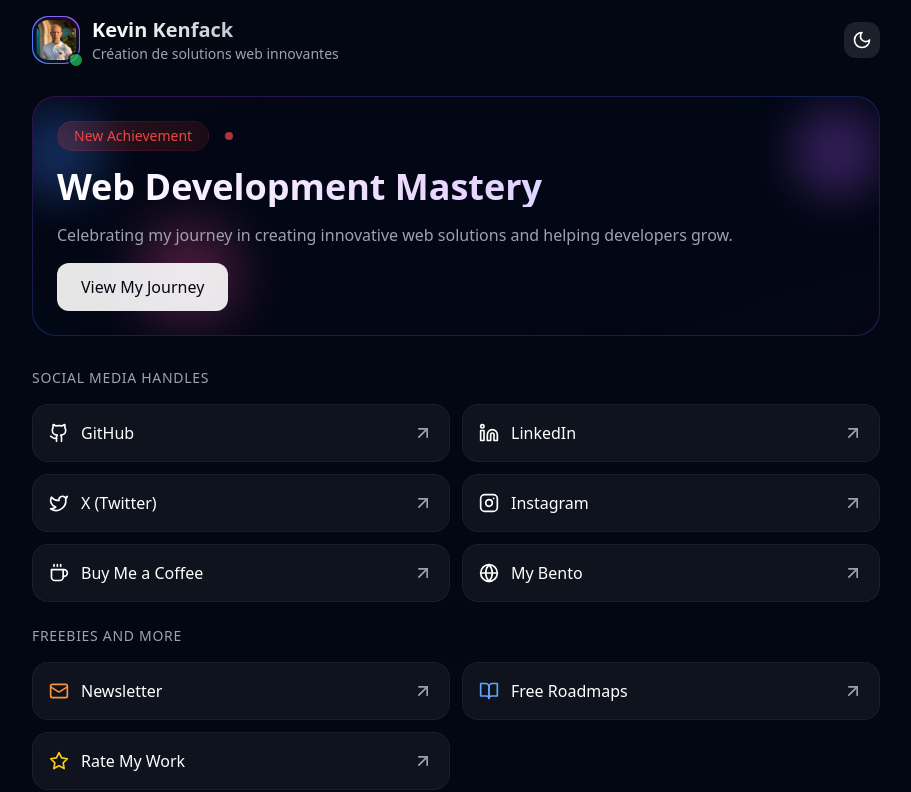
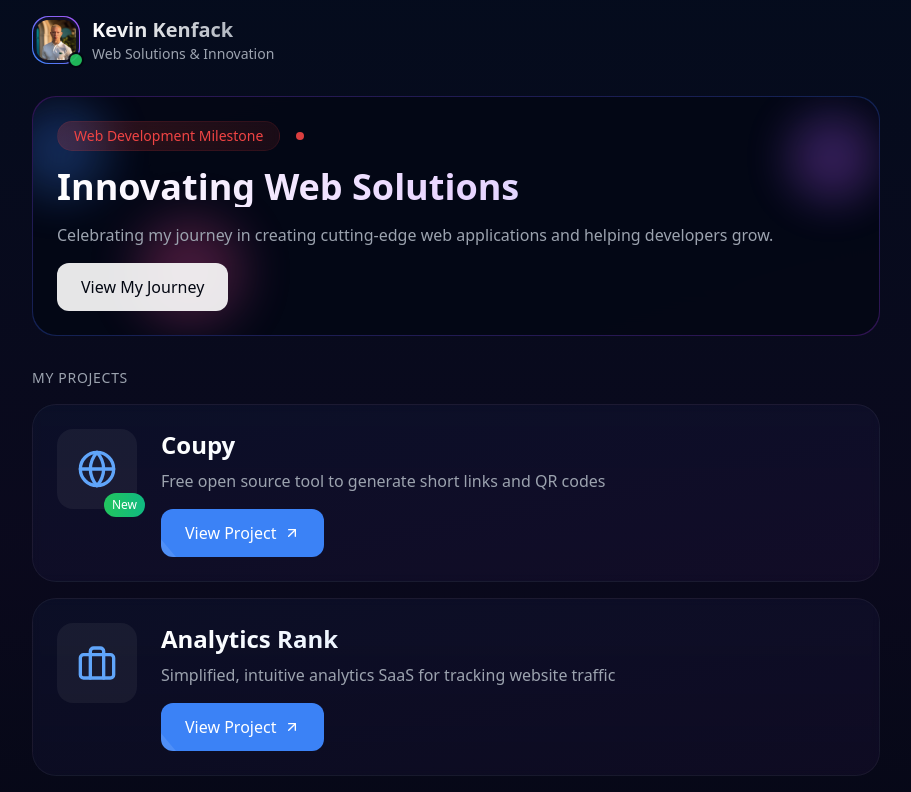
Before and after one commit to kevinkenfack/bio-link, a React (Vite) app: page / in a window 1280 px wide. Shown: the top 792 px of the page, without its empty margins (184-1095 px from the left). Built offline with nearby package versions, Linux system fonts and the light colour scheme; the HTML template or start-up script is replaced by a standard one.

Commit message:
nnew version today

```diff
--- a/src/components/NeoBiolink.jsx
+++ b/src/components/NeoBiolink.jsx
@@ -1,17 +1,13 @@
 import React, { useState, useEffect } from 'react';
-import { motion, AnimatePresence } from 'framer-motion';
+import { motion } from 'framer-motion';
 import {
   GithubIcon, LinkedinIcon, TwitterIcon, InstagramIcon,
   CoffeeIcon, MailIcon, BriefcaseIcon, LinkIcon,
-  GlobeIcon, ExternalLinkIcon, SunIcon, MoonIcon,
-  ArrowUpRight, MessageSquare, Star, BookOpen
+  GlobeIcon, ArrowUpRight, MessageSquare, Star, BookOpen
 } from 'lucide-react';
 
 const NeoBiolink = () => {
   const [scrolled, setScrolled] = useState(false);
-  const [hoveredLink, setHoveredLink] = useState(null);
-  const [activeSection, setActiveSection] = useState('profil');
-  const [theme, setTheme] = useState('dark');
 
   useEffect(() => {
     const handleScroll = () => {
@@ -21,34 +17,26 @@ const NeoBiolink = () => {
     return () => window.removeEventListener('scroll', handleScroll);
   }, []);
 
-  useEffect(() => {
-    const prefersDarkMode = window.matchMedia('(prefers-color-scheme: dark)').matches;
-    setTheme(prefersDarkMode ? 'dark' : 'light');
-  }, []);
-
-  const toggleTheme = () => {
-    setTheme(prevTheme => prevTheme === 'dark' ? 'light' : 'dark');
-  };
-
   const socialLinks = [
-    { icon: GithubIcon, url: 'https://github.com/kevinkenfack', label: 'GitHub', color: 'from-gray-600/20 to-gray-700/20' },
-    { icon: LinkedinIcon, url: 'https://www.linkedin.com/in/kevinkenfackjoel', label: 'LinkedIn', color: 'from-blue-500/20 to-blue-600/20' },
-    { icon: TwitterIcon, url: 'https://twitter.com/kenfackdev', label: 'X (Twitter)', color: 'from-blue-400/20 to-blue-500/20' },
-    { icon: InstagramIcon, url: 'https://www.instagram.com/kevinkenfackjoel', label: 'Instagram', color: 'from-pink-500/20 to-purple-500/20' },
-    { icon: CoffeeIcon, url: 'https://buymeacoffee.com/kevinkenfack', label: 'Buy Me a Coffee', color: 'from-cyan-500/20 to-indigo-500/20' },
-    { icon: GlobeIcon, url: 'https://www.kevinkenfack.com/', label: 'My Bento', color: 'from-yellow-500/20 to-orange-500/20' }
+    { name: 'Newsletter', icon: <MailIcon className="w-5 h-5 text-orange-400" />, color: 'from-orange-500/20 to-pink-500/20' },
+    { name: 'GitHub', icon: <GithubIcon className="w-5 h-5" />, color: 'from-gray-600/20 to-gray-700/20' },
+    { name: 'LinkedIn', icon: <LinkedinIcon className="w-5 h-5" />, color: 'from-blue-500/20 to-blue-600/20' },
+    { name: 'Twitter', icon: <TwitterIcon className="w-5 h-5" />, color: 'from-blue-400/20 to-blue-500/20' },
+    { name: 'Instagram', icon: <InstagramIcon className="w-5 h-5" />, color: 'from-pink-500/20 to-purple-500/20' },
+    { name: 'Buy Me a Coffee', icon: <CoffeeIcon className="w-5 h-5" />, color: 'from-yellow-500/20 to-orange-500/20' },
   ];
 
   const portfolioProjects = [
     {
       title: 'Coupy',
-      description: 'Coupy is a free open source tool to generate short links and QR codes',
+      description: 'Free open source tool to generate short links and QR codes',
       url: 'https://coupy-tech.vercel.app/',
-      icon: LinkIcon
+      icon: GlobeIcon,
+      isNew: true
     },
     {
       title: 'Analytics Rank',
-      description: 'A simplified, intuitive analytics SaaS for tracking website traffic',
+      description: 'Simplified, intuitive analytics SaaS for tracking website traffic',
       url: 'https://kevin.tagueacademy.com/',
       icon: BriefcaseIcon
     },
@@ -56,80 +44,14 @@ const NeoBiolink = () => {
       title: 'Kmotion',
       description: 'Create animated GIFs and videos with a drag-and-drop editor',
       url: 'https://kmotion.kevinkenfack.com/',
-      icon: GlobeIcon
+      icon: LinkIcon
     }
   ];
 
-  const resourceLinks = [
-    {
-      name: 'Newsletter',
-      icon: <MailIcon className="w-5 h-5 text-orange-400" />,
-      color: 'from-orange-500/10 to-pink-500/10',
-      url: '#'
-    },
-    {
-      name: 'Free Roadmaps',
-      icon: <BookOpen className="w-5 h-5 text-blue-400" />,
-      color: 'from-blue-500/10 to-purple-500/10',
-      url: '#'
-    }
-  ];
-
-  const renderParticles = () => (
-    <div className="fixed inset-0 pointer-events-none overflow-hidden z-0 opacity-20">
-      {[...Array(50)].map((_, i) => (
-        <motion.div
-          key={i}
-          initial={{
-            opacity: 0,
-            scale: 0.5,
-            x: Math.random() * window.innerWidth,
-            y: Math.random() * window.innerHeight
-          }}
-          animate={{
-            opacity: [0, 1, 0],
-            scale: [0.5, 1, 0.5],
-            transition: {
-              duration: 20 + Math.random() * 30,
-              repeat: Infinity,
-              repeatType: 'loop'
-            }
-          }}
-          className={`absolute rounded-full ${theme === 'dark' ? 'bg-blue-400/30' : 'bg-gray-400/20'}`}
-          style={{
-            width: `${Math.random() * 6}px`,
-            height: `${Math.random() * 6}px`
-          }}
-        />
-      ))}
-    </div>
-  );
-
-  const renderResourceLink = (link) => (
-    <a
-      href={link.url}
-      key={link.name}
-      className="group relative overflow-hidden rounded-2xl bg-white/5 backdrop-blur-sm border border-white/5 p-4 transition-all duration-300 hover:bg-white/10 hover:border-white/10 hover:-translate-y-0.5"
-    >
-      <div className={`absolute inset-0 bg-gradient-to-r ${link.color} opacity-0 group-hover:opacity-100 transition-opacity duration-300`} />
-      <div className="relative flex items-center justify-between">
-        <div className="flex items-center gap-3">
-          {link.icon}
-          <span className="font-medium">{link.name}</span>
-        </div>
-        <ArrowUpRight className="w-5 h-5 text-gray-400 transition-all duration-300 group-hover:text-white group-hover:translate-x-0.5 group-hover:-translate-y-0.5" />
-      </div>
-    </a>
-  );
-
   return (
-    <div
-      className={`
-        min-h-screen bg-gray-950 text-white
-        relative
-      `}
-    >
-      {renderParticles()}
+    <div className="min-h-screen bg-gray-950 text-white">
+      <div className="relative">
+        <div className="absolute inset-0 bg-gradient-to-b from-blue-600/5 via-purple-600/5 to-transparent pointer-events-none" />
 
         {/* Navigation */}
         <div className={`fixed top-0 left-0 right-0 z-50 transition-all duration-300 ${scrolled ? 'bg-gray-950/80 backdrop-blur-lg border-b border-white/5' : ''}`}>
@@ -149,25 +71,17 @@ const NeoBiolink = () => {
                     <h1 className="text-xl font-bold bg-gradient-to-r from-white to-gray-400 bg-clip-text text-transparent">
                       Kevin Kenfack
                     </h1>
-                  <p className="text-sm text-gray-400">Création de solutions web innovantes</p>
+                    <p className="text-sm text-gray-400">Web Solutions & Innovation</p>
                   </div>
                 </div>
               </div>
-            <motion.button
-              onClick={toggleTheme}
-              whileHover={{ scale: 1.1 }}
-              whileTap={{ scale: 0.9 }}
-              className="bg-white/10 hover:bg-white/20 p-2 rounded-xl"
-            >
-              {theme === 'dark' ? <SunIcon className="w-5 h-5" /> : <MoonIcon className="w-5 h-5" />}
-            </motion.button>
             </div>
           </div>
         </div>
 
         {/* Main Content */}
         <div className="relative pt-24 px-4 sm:px-6 pb-12 max-w-4xl mx-auto">
-        {/* New Achievement Card */}
+          {/* Featured Achievement Card */}
           <div className="mb-8 group">
             <div className="relative overflow-hidden rounded-3xl bg-gradient-to-br from-purple-900/50 via-blue-900/50 to-purple-900/50 p-[1px] transition-all duration-300 hover:from-purple-600/50 hover:via-blue-600/50 hover:to-purple-600/50">
               <div className="relative bg-gray-950/95 rounded-3xl p-6 backdrop-blur-xl overflow-hidden">
@@ -180,16 +94,16 @@ const NeoBiolink = () => {
                 <div className="relative">
                   <div className="flex items-center gap-4 mb-4">
                     <div className="bg-gradient-to-r from-red-500/20 to-red-500/10 text-red-500 px-4 py-1 rounded-full text-sm backdrop-blur-sm border border-red-500/10">
-                    New Achievement
+                      Web Development Milestone
                     </div>
                     <div className="h-2 w-2 rounded-full bg-red-500 animate-pulse" />
                   </div>
 
                   <h2 className="text-4xl font-bold mb-4 bg-gradient-to-r from-white via-purple-200 to-blue-200 bg-clip-text text-transparent">
-                  Web Development Mastery
+                    Innovating Web Solutions
                   </h2>
                   <p className="text-gray-400 mb-4">
-                  Celebrating my journey in creating innovative web solutions and helping developers grow.
+                    Celebrating my journey in creating cutting-edge web applications and helping developers grow.
                   </p>
                   <button className="bg-white/90 hover:bg-white text-gray-950 px-6 py-3 rounded-xl font-medium transition-all duration-300 hover:scale-105 transform hover:shadow-lg hover:shadow-purple-500/20">
                     View My Journey
@@ -199,24 +113,67 @@ const NeoBiolink = () => {
             </div>
           </div>
 
+          {/* Projects Section */}
+          <div className="mb-12 space-y-4">
+            <h4 className="text-sm font-medium text-gray-400 tracking-wider">MY PROJECTS</h4>
+            {portfolioProjects.map((project) => (
+              <div key={project.title} className="group">
+                <div className="bg-gradient-to-br from-blue-500/5 to-purple-500/5 rounded-3xl p-6 backdrop-blur-sm border border-white/5 transition-all duration-300 hover:border-white/10">
+                  <div className="flex flex-col sm:flex-row items-start gap-6">
+                    <div className="relative flex-shrink-0">
+                      <div className="w-20 h-20 rounded-2xl overflow-hidden transition-transform duration-300 group-hover:scale-105 bg-white/5 flex items-center justify-center">
+                        <project.icon className="w-10 h-10 text-blue-400" />
+                      </div>
+                      {project.isNew && (
+                        <div className="absolute -bottom-2 -right-2 bg-gradient-to-r from-green-500 to-emerald-500 text-xs px-2 py-1 rounded-full">
+                          New
+                        </div>
+                      )}
+                    </div>
+                    <div className="flex-1 w-full">
+                      <h3 className="text-2xl font-bold mb-2 bg-gradient-to-r from-white via-blue-100 to-purple-100 bg-clip-text text-transparent">
+                        {project.title}
+                      </h3>
+                      <p className="text-gray-400 mb-4">
+                        {project.description}
+                      </p>
+                      <a
+                        href={project.url}
+                        target="_blank"
+                        rel="noopener noreferrer"
+                        className="relative inline-flex items-center justify-center px-6 py-3 overflow-hidden font-medium transition-all bg-blue-500 rounded-xl hover:bg-blue-600 group"
+                      >
+                        <span className="w-48 h-48 rounded rotate-[-40deg] bg-white/10 absolute bottom-0 left-0 -translate-x-full ease-out duration-500 transition-all translate-y-full mb-9 ml-9 group-hover:ml-0 group-hover:mb-32 group-hover:translate-x-0"></span>
+                        <span className="relative w-full text-left flex items-center justify-between">
+                          View Project
+                          <ArrowUpRight className="w-4 h-4 ml-2 transition-transform group-hover:translate-x-1" />
+                        </span>
+                      </a>
+                    </div>
+                  </div>
+                </div>
+              </div>
+            ))}
+          </div>
+        </div>
+      </div>
+
       {/* Social Links Section */}
-        <div className="space-y-6">
+      <div className="px-4 sm:px-6 max-w-4xl mx-auto space-y-6">
         <div className="space-y-4">
           <h4 className="text-sm font-medium text-gray-400 tracking-wider">SOCIAL MEDIA HANDLES</h4>
           <div className="grid gap-3 sm:grid-cols-2">
-              {socialLinks.map((link, index) => (
+            {socialLinks.map((link) => (
               <a
-                  key={index}
-                  href={link.url}
-                  target="_blank"
-                  rel="noopener noreferrer"
+                key={link.name}
+                href="#"
                 className="group relative overflow-hidden rounded-2xl bg-white/5 backdrop-blur-sm border border-white/5 p-4 transition-all duration-300 hover:bg-white/10 hover:border-white/10 hover:-translate-y-0.5"
               >
                 <div className={`absolute inset-0 bg-gradient-to-r ${link.color} opacity-0 group-hover:opacity-100 transition-opacity duration-300`} />
                 <div className="relative flex items-center justify-between">
                   <div className="flex items-center gap-3">
-                      <link.icon className="w-5 h-5" />
-                      <span className="font-medium">{link.label}</span>
+                    {link.icon}
+                    <span className="font-medium">{link.name}</span>
                   </div>
                   <ArrowUpRight className="w-5 h-5 text-gray-400 transition-all duration-300 group-hover:text-white group-hover:translate-x-0.5 group-hover:-translate-y-0.5" />
                 </div>
@@ -229,21 +186,26 @@ const NeoBiolink = () => {
         <div className="space-y-4 pb-8">
           <h4 className="text-sm font-medium text-gray-400 tracking-wider">FREEBIES AND MORE</h4>
           <div className="grid gap-3 sm:grid-cols-2">
-              {resourceLinks.map(renderResourceLink)}
-              <a
-                href="#"
-                className="group relative overflow-hidden rounded-2xl bg-white/5 backdrop-blur-sm border border-white/5 p-4 transition-all duration-300 hover:bg-white/10 hover:border-white/10 hover:-translate-y-0.5"
-              >
+            <a href="#" className="group relative overflow-hidden rounded-2xl bg-white/5 backdrop-blur-sm border border-white/5 p-4 transition-all duration-300 hover:bg-white/10 hover:border-white/10 hover:-translate-y-0.5">
+              <div className="absolute inset-0 bg-gradient-to-r from-blue-500/10 to-purple-500/10 opacity-0 group-hover:opacity-100 transition-opacity duration-300" />
+              <div className="relative flex items-center justify-between">
+                <div className="flex items-center gap-3">
+                  <BookOpen className="w-5 h-5 text-blue-400" />
+                  <span className="font-medium">Free Roadmaps</span>
+                </div>
+                <ArrowUpRight className="w-5 h-5 text-gray-400 transition-all duration-300 group-hover:text-white group-hover:translate-x-0.5 group-hover:-translate-y-0.5" />
+              </div>
+            </a>
+            <a href="#" className="group relative overflow-hidden rounded-2xl bg-white/5 backdrop-blur-sm border border-white/5 p-4 transition-all duration-300 hover:bg-white/10 hover:border-white/10 hover:-translate-y-0.5">
               <div className="absolute inset-0 bg-gradient-to-r from-yellow-500/10 to-orange-500/10 opacity-0 group-hover:opacity-100 transition-opacity duration-300" />
               <div className="relative flex items-center justify-between">
                 <div className="flex items-center gap-3">
                   <Star className="w-5 h-5 text-yellow-400" />
-                    <span className="font-medium">Rate My Work</span>
+                  <span className="font-medium">Rate us on Trustpilot</span>
                 </div>
                 <ArrowUpRight className="w-5 h-5 text-gray-400 transition-all duration-300 group-hover:text-white group-hover:translate-x-0.5 group-hover:-translate-y-0.5" />
               </div>
             </a>
-            </div>
           </div>
         </div>
       </div>
```
Lines whose indentation alone changed are shown as unchanged.
